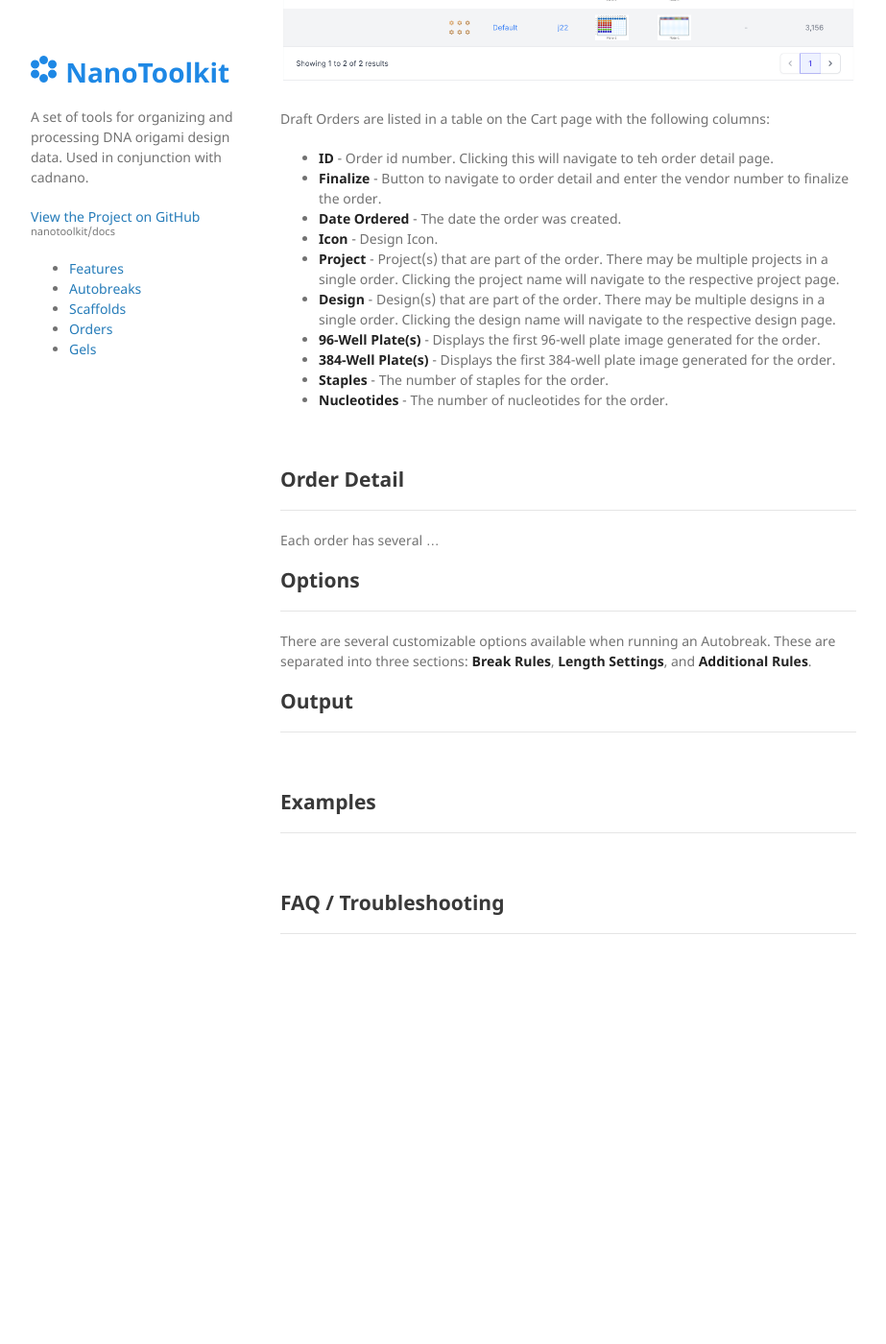
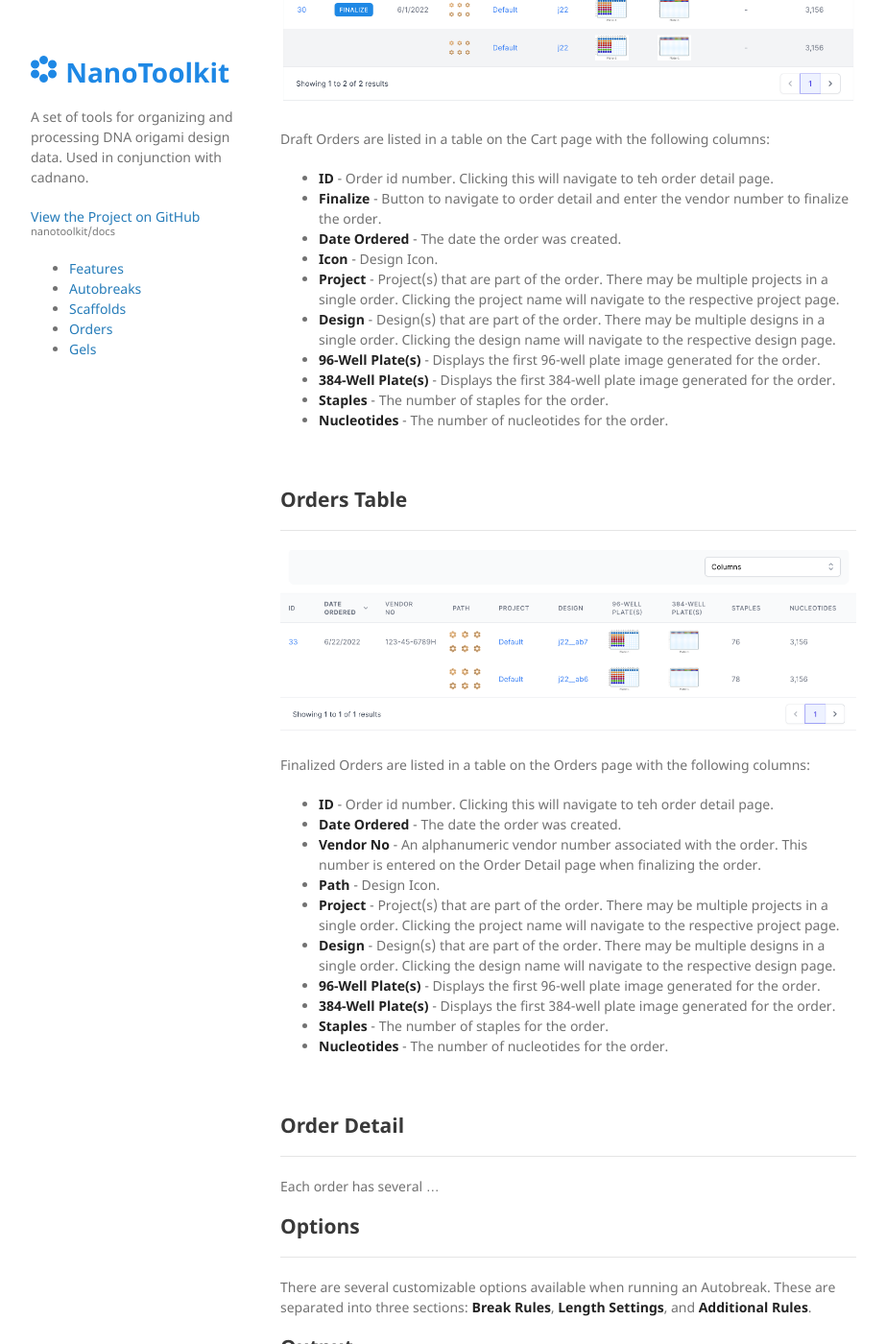
Before and after one commit to nanotoolkit/docs, a Jekyll site: the page built from pages/orders.md, in a window 1280 px wide and 1400 px high, scrolled down 3252 px. Shown: the whole window at 96% size, without its empty margins (178-1101 px from the left). Built offline with Jekyll 4.4.1, drawn with Linux system fonts in a browser that asks for light colours; our own code applies the rules of GitHub Pages for plain Markdown files; before the commit the page ends 4336 px from its top, so only the background shows below that; some of the changed text lies outside the part shown.

Commit message:
Update orders.md

```diff
--- a/pages/orders.md
+++ b/pages/orders.md
@@ -2,7 +2,8 @@
 
 [Purpose](#purpose)
 [Draft Orders vs. Finalized Orders](#draft-orders-vs-finalized-orders)
-[Putting Items in the Cart](#putting-items-in-the-cart)
+[Cart](#cart)
+[Draft Orders Table](#draft-orders-table)
 [Orders Table](#orders-table)
 [Order Detail](#order-detail)
 [Options](#options)
@@ -122,6 +124,30 @@ Clicking the design name will navigate to the respective design page.
 * **Nucleotides** - The number of nucleotides for the order.
 
 <br>
+
+## Orders Table
+---
+
+![](../assets/img/orders-table.png)
+
+Finalized Orders are listed in a table on the Orders page with the following columns:
+
+* **ID** - Order id number. Clicking this will navigate to teh order detail page.
+* **Date Ordered** - The date the order was created.
+* **Vendor No** - An alphanumeric vendor number associated with the order. This number is entered on the
+Order Detail page when finalizing the order.
+* **Path** - Design Icon.
+* **Project** - Project(s) that are part of the order. There may be multiple projects in a single order.
+  Clicking the project name will navigate to the respective project page.
+* **Design** - Design(s) that are part of the order. There may be multiple designs in a single order.
+  Clicking the design name will navigate to the respective design page.
+* **96-Well Plate(s)** - Displays the first 96-well plate image generated for the order.
+* **384-Well Plate(s)** - Displays the first 384-well plate image generated for the order.
+* **Staples** - The number of staples for the order.
+* **Nucleotides** - The number of nucleotides for the order.
+
+<br>
+
 
 ## Order Detail
 ---
```
Also changed, not shown: other parts of pages/orders.md (+3 -2 lines).
